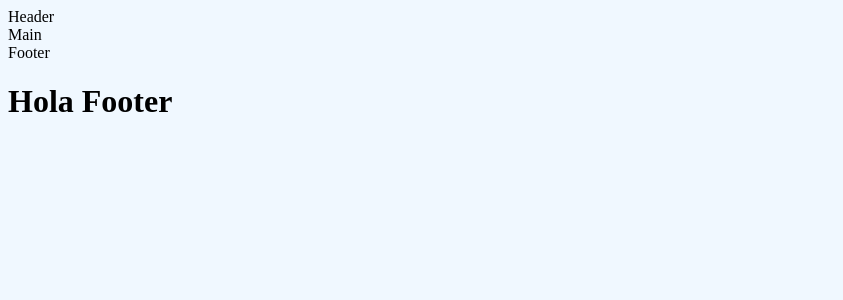
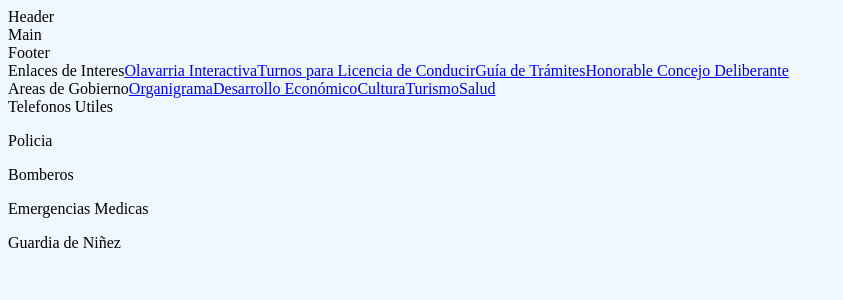
Before and after one commit to KevinFrias051/ProyectFinCuatrimestre, a Next.js app in the folder proyecto-fin-cuatrimestre/: page / in a window 1280 px wide. Shown: the top 300 px of the page, without its empty margins (0-843 px from the left). Built offline with nearby package versions, Linux system fonts and the light colour scheme.

Commit message:
Actualizo Footer

```diff
--- a/proyecto-fin-cuatrimestre/src/app/componentes/footer/Footer.jsx
+++ b/proyecto-fin-cuatrimestre/src/app/componentes/footer/Footer.jsx
@@ -4,7 +4,25 @@ export const Footer = () => {
   return (
     <>
     <div>Footer</div>
-    <h1>Hola Footer</h1>
+    <div>Enlaces de Interes
+      <a href="http://www.olavarria.gov.ar/olavarria-interactiva/">Olavarria Interactiva</a>
+      <a href="https://gobiernoabierto.olavarria.gov.ar/tramites-y-servicios/#licencias-de-conducir">Turnos para Licencia de Conducir</a>
+      <a href="http://https://gobiernoabierto.olavarria.gov.ar/tramites-y-servicios/">Guía de Trámites</a>
+      <a href="http://https://hcd.olavarria.gov.ar/">Honorable Concejo Deliberante</a>
+      </div>
+    <div>Areas de Gobierno
+      <a href="http://gobiernoabierto.olavarria.gov.ar/visualizaciones-4/organigrama/">Organigrama</a>
+      <a href="https://www.olavarria.gov.ar/desarrollo-economico/empresas/">Desarrollo Económico</a>
+      <a href="https://www.olavarria.gov.ar/agenda-municipal/">Cultura</a>
+      <a href="https://www.olavarria.gov.ar/turismo/">Turismo</a>
+      <a href="https://gobiernoabierto.olavarria.gov.ar/tramites-y-servicios/#salud/">Salud</a>
+      </div>
+    <div>Telefonos Utiles
+      <p>Policia</p>
+      <p>Bomberos</p>
+      <p>Emergencias Medicas</p>
+      <p>Guardia de Niñez</p>
+    </div>
     </>
   )
 }
--- a/proyecto-fin-cuatrimestre/src/app/page.tsx
+++ b/proyecto-fin-cuatrimestre/src/app/page.tsx
@@ -10,14 +10,11 @@ export default function Home() {
 
       {/* Header */}
       <Header />
-
       {/* Main */}
       <Main />
       {/* Footer */}
       <Footer />
 
-
-
     </>
 
   )
```
Also changed, not shown: proyecto-fin-cuatrimestre/package.json (+7 -4 lines), 1 other file (tests, documents, lock files or other folders).
